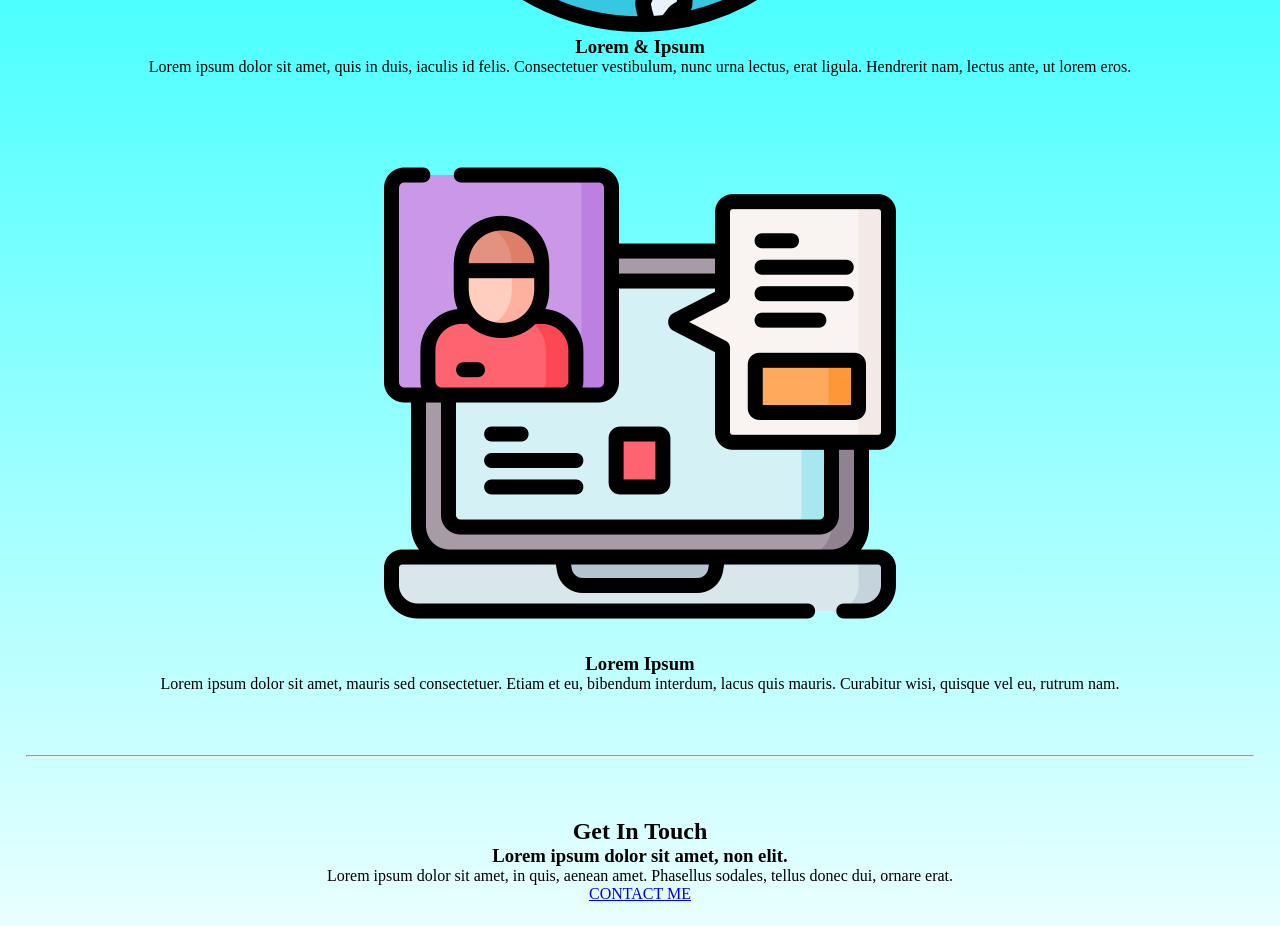
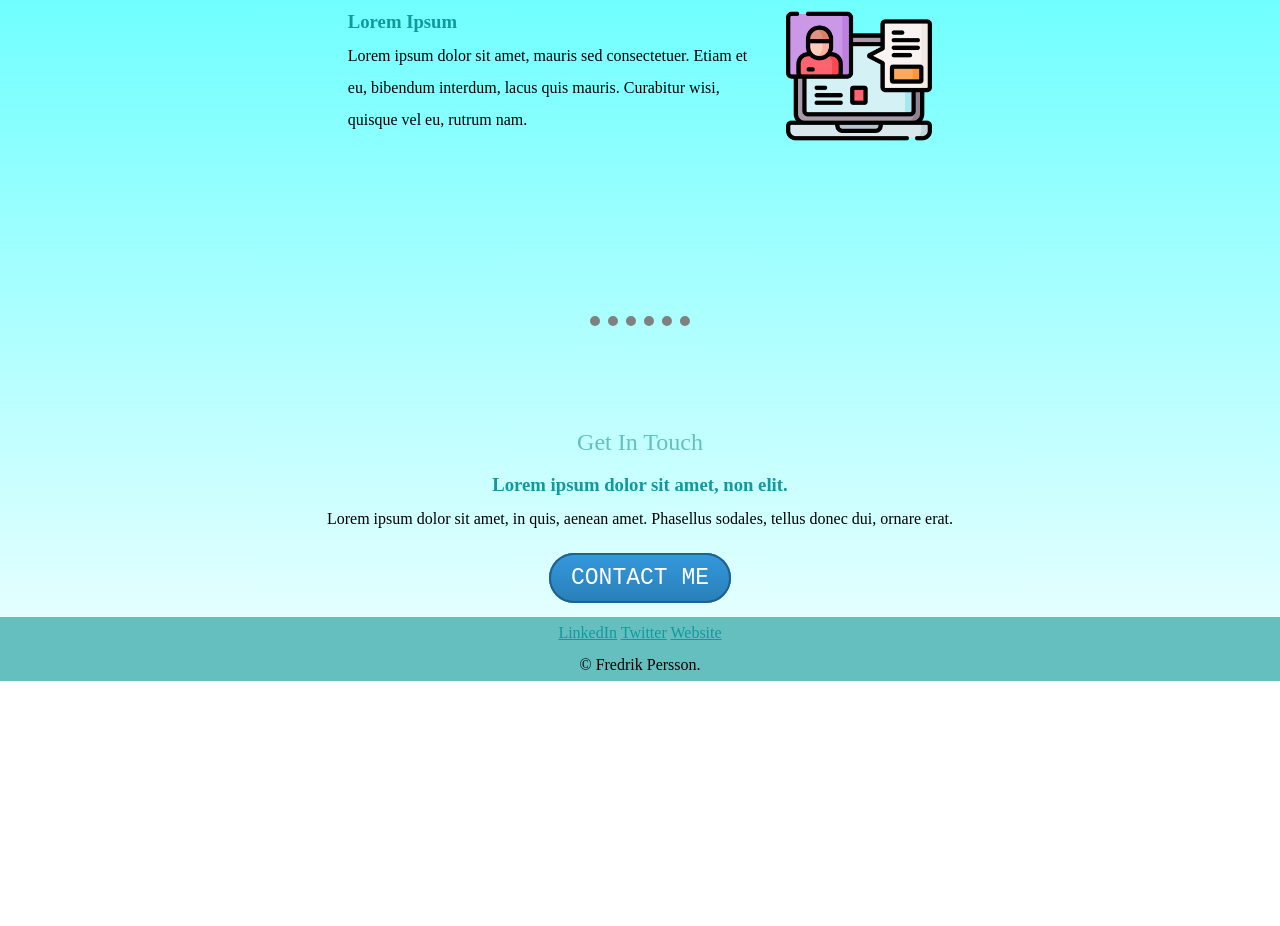
Before and after one commit to fredrikjpersson/cv, a plain HTML site: page index.html in a window 1280 px wide. Shown: the part 1868-2794 px from the top of the page. After the commit the page ends 2549 px from the top, so only its background shows below. Drawn offline with nearby package versions, Linux system fonts and the light colour scheme.

Commit message:
snart dags för Bootstrap

```diff
--- a/css/styles.css
+++ b/css/styles.css
@@ -11,11 +11,31 @@ body {
     background-image: linear-gradient(azure, aqua, azure);
     height: auto;
     text-align: center;
+    max-width: 1920px;
+    margin-left: auto;
+    margin-right: auto;
 }
 h1 {
     /* font-family: 'Dancing Script', cursive; */
     font-family: 'EB Garamond', serif;
     font-size: 562%;
+    color: #66BFBF;
+    line-height: 2;
+}
+h2 {
+    color: #66BFBF;
+    font-weight: normal;
+}
+h3, a {
+    color: #11999E;
+}
+hr{
+    margin-left: auto;
+    margin-right: auto;
+    margin-top: 50px;
+    max-width: 100px;
+    border: none;
+    border-top: dotted 10px  grey;
 }
 #navBar{
     position: fixed;
@@ -28,8 +48,8 @@ h1 {
 }
 
 #cvName {
-    margin-top: 12%;
-    margin-bottom: 1%;
+    margin-top: 7%;
+    /* margin-bottom: 1%; */
 }
 
 #top-container {
@@ -39,8 +59,8 @@ h1 {
 }
 #top-cloud{
     margin-top: 5%;
-    margin-bottom: -8%;
-    margin-left: -36%;
+    margin-bottom: -6%;
+    margin-left: -43%;
 }
 #mid-cloud{
     margin-left: 37%;
@@ -60,12 +80,57 @@ h1 {
   padding: 2%;
 }
 .skill-row{
-    margin: 5%;
+    margin: 100px auto 100px auto;
+    text-align: left;
+    line-height: 2;
+    width: 50%;
 }
+.skillOneImg{
+    width: 25%;
+    float: left;
+    margin-right: 30px;
+}
+.skillTwoImg{
+    width: 25%;
+    float: right;
+    margin-left: 30px;
+}
+
 .sektion{
     margin-top: 5%;
+    line-height: 2;
+    padding: 30px;
 }
 .bottom-container{
-
+  background-color: #66bfbf;
+  line-height: 2;
 
 }
+.btn {
+    background: #3498db;
+    background-image: -webkit-linear-gradient(top, #3498db, #2980b9);
+    background-image: -moz-linear-gradient(top, #3498db, #2980b9);
+    background-image: -ms-linear-gradient(top, #3498db, #2980b9);
+    background-image: -o-linear-gradient(top, #3498db, #2980b9);
+    background-image: linear-gradient(to bottom, #3498db, #2980b9);
+    -webkit-border-radius: 28;
+    -moz-border-radius: 28;
+    border-radius: 28px;
+    font-family: Courier New;
+    color: #ffffff;
+    font-size: 23px;
+    padding: 10px 20px 10px 20px;
+    border: solid #1f628d 2px;
+    text-decoration: none;
+    margin: 100px auto 100px auto;
+  }
+
+  .btn:hover {
+    background: #3cb0fd;
+    background-image: -webkit-linear-gradient(top, #3cb0fd, #3498db);
+    background-image: -moz-linear-gradient(top, #3cb0fd, #3498db);
+    background-image: -ms-linear-gradient(top, #3cb0fd, #3498db);
+    background-image: -o-linear-gradient(top, #3cb0fd, #3498db);
+    background-image: linear-gradient(to bottom, #3cb0fd, #3498db);
+    text-decoration: none;
+  }
--- a/index.html
+++ b/index.html
@@ -13,9 +13,10 @@
     <div id="top-container">
         <img id="top-cloud" src="images/cloud.png" alt="cloud">
         <h1 id="cvName">Fredrik(ix)Persson</h1>
-        <p>Jag är en utvecklare!</p>
+        <h2>Jag är en utvecklare!</h2>
         <img id="mid-cloud" src="images/cloud.png" alt="cloud">
         <div id="city-image"></div>
+        <hr>
     </div>
     <div class="middle-container">
         <div class="profile sektion">
@@ -27,14 +28,14 @@
         <div class="skills sektion">
           <h2>My Skills.</h2>
           <div class="skill-row">
-            <img class="" src="images/maps-and-flags.png" alt="maps-and-flags">
+            <img class="skillOneImg" src="images/maps-and-flags.png" alt="maps-and-flags">
             <h3>Lorem & Ipsum</h3>
             <p>Lorem ipsum dolor sit amet, quis in duis, iaculis id felis. Consectetuer vestibulum, nunc urna lectus, erat ligula. Hendrerit nam, lectus ante, ut lorem eros.</p>
           </div>
           <div class="skill-row">
-            <img class="" src="images/employee.png" alt="">
+            <img class="skillTwoImg" src="images/employee.png" alt="">
             <h3>Lorem Ipsum </h3>
-            <p>Lorem ipsum dolor sit amet, mauris sed consectetuer. Etiam et eu, bibendum interdum, lacus quis mauris. Curabitur wisi, quisque vel eu, rutrum nam.</p>
+            <p class="second-skill-description">Lorem ipsum dolor sit amet, mauris sed consectetuer. Etiam et eu, bibendum interdum, lacus quis mauris. Curabitur wisi, quisque vel eu, rutrum nam.</p>
           </div>
         </div>
         <hr>
@@ -42,8 +43,9 @@
           <h2>Get In Touch</h2>
           <h3>Lorem ipsum dolor sit amet, non elit.</h3>
           <p>Lorem ipsum dolor sit amet, in quis, aenean amet. Phasellus sodales, tellus donec dui, ornare erat.</p>
-          <a class="btn" href="mailto:name@email.com">CONTACT ME</a>
         </div>
+        <a class="btn" href="mailto:name@email.com">CONTACT ME</a>
+
       </div>
 
 
```
